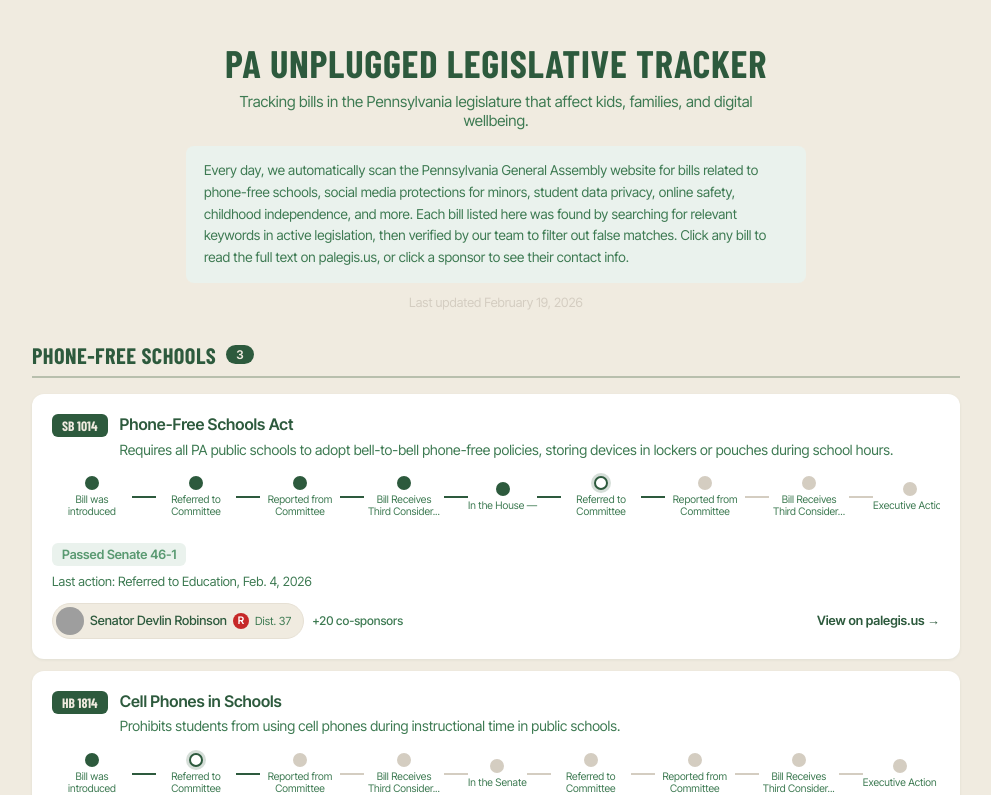
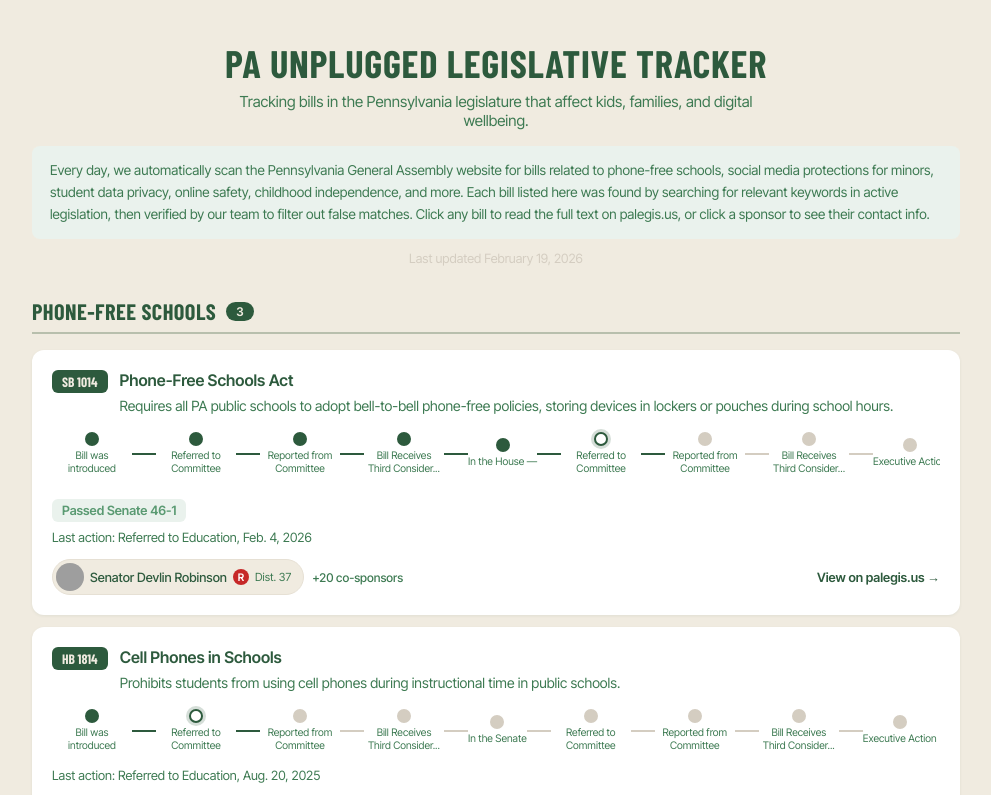
Before and after one commit to abirdbecker/pa-bill-tracker, a React (Vite) app: page / in a window 1280 px wide. Shown: the top 795 px of the page, without its empty margins (144-1135 px from the left). Built offline with nearby package versions, Linux system fonts and the light colour scheme; grey boxes are pictures that could not be loaded; the HTML template or start-up script is replaced by a standard one; a web font is replaced by a local one.

Commit message:
Make methodology box full width
Co-Authored-By: Claude Opus 4.6 <noreply@anthropic.com>

```diff
--- a/src/App.css
+++ b/src/App.css
@@ -30,7 +30,7 @@
 }
 
 .header__methodology {
-  max-width: 620px;
+  max-width: 100%;
   margin: 16px auto 0;
   text-align: left;
   font-size: 0.85rem;
```
